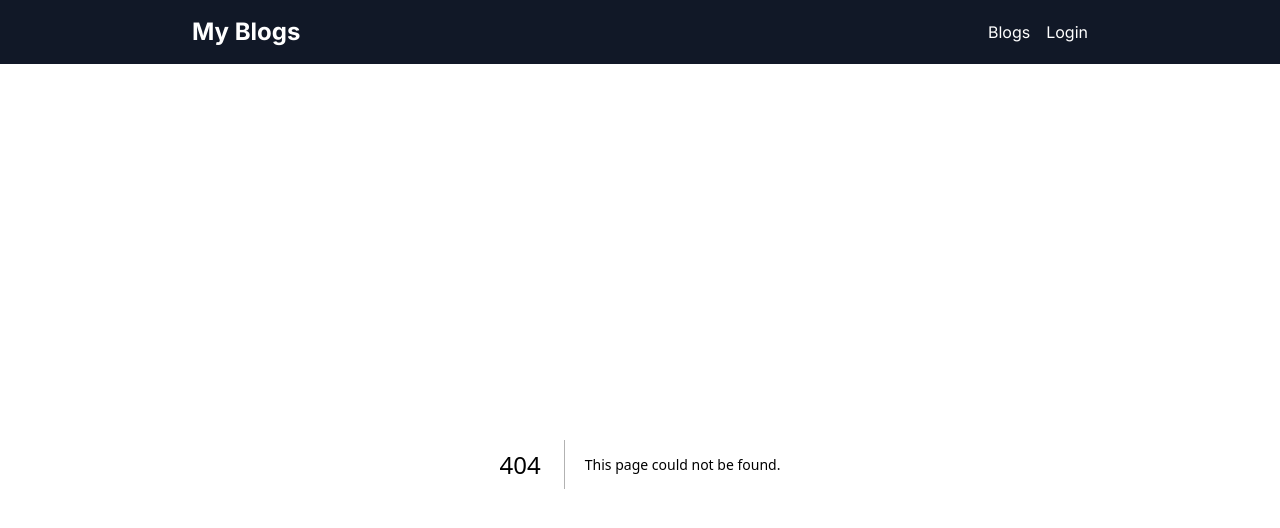
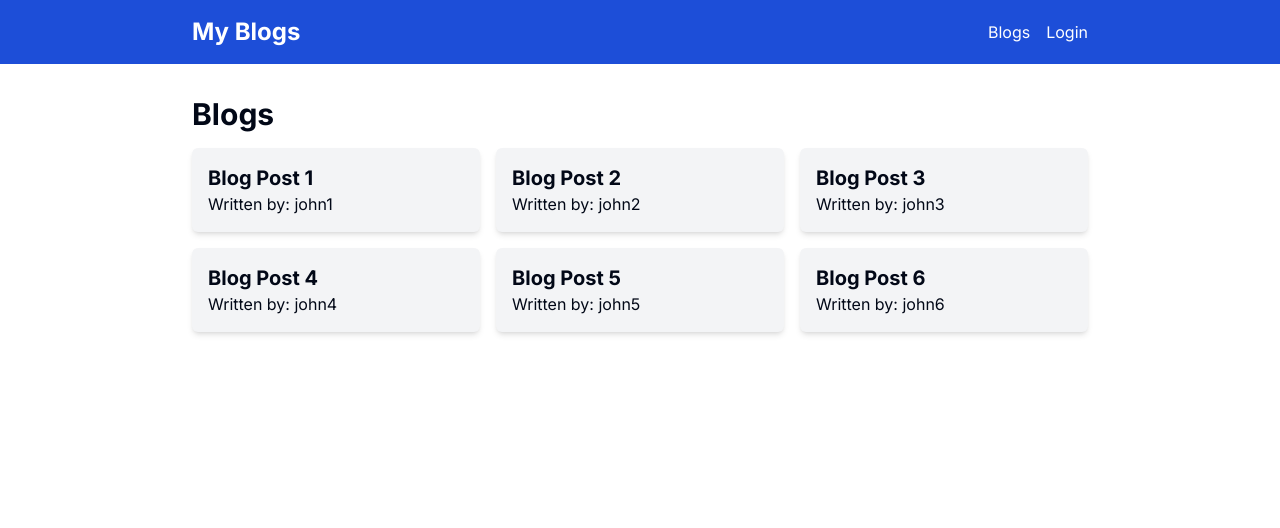
Before and after one commit to sudothai/blogs, a Next.js app: page /blogs in a window 1280 px wide. Before the commit this address had no page. Shown: the top 528 px of the page. Built offline with nearby package versions, Linux system fonts and the light colour scheme.

Commit message:
data is working from a array

```diff
--- /dev/null
+++ b/src/app/blogs/page.tsx
@@ -0,0 +1,22 @@
+import { posts } from "@/data/posts";
+import Link from "next/link";
+
+const BlogsPage = () => {
+    return (
+        <div className="max-w-4xl mx-auto py-8">
+            <h1 className="text-3xl font-bold mb-4">
+                Blogs
+            </h1>
+            <div className="grid grid-cols-1 sm:grid-cols-2 md:grid-cols-3 gap-4">
+                {posts.map(post => (
+                    <Link href={`/blogs/${post.id}`} className="bg-gray-100 p-4 rounded-md shadow-md">
+                        <h2 className="text-xl font-bold">{post.title}</h2>
+                        <p>Written by: {post.username}</p>
+                    </Link>
+                ))}
+            </div>
+        </div>
+     );
+}
+
+export default BlogsPage
--- a/src/components/Header.tsx
+++ b/src/components/Header.tsx
@@ -2,7 +2,7 @@
 
 const Header = () => {
     return (
-        <header className="bg-gray-900 p-4">
+        <header className="bg-blue-700 p-4">
             <nav className="flex justify-between items-center max-w-4xl mx-auto">
                 <Link href="/" className="text-white text-2xl font-bold">
                     My Blogs
--- /dev/null
+++ b/src/data/posts.ts
@@ -0,0 +1,38 @@
+export const posts = [
+    {
+        id: 1,
+        title: "Blog Post 1",
+        content: "This is content post 1",
+        username: "john1",
+    },
+    {
+        id: 2,
+        title: "Blog Post 2",
+        content: "This is content post 2",
+        username: "john2",
+    },
+    {
+        id: 3,
+        title: "Blog Post 3",
+        content: "This is content post 3",
+        username: "john3",
+    },
+    {
+        id: 4,
+        title: "Blog Post 4",
+        content: "This is content post 4",
+        username: "john4",
+    },
+    {
+        id: 5,
+        title: "Blog Post 5",
+        content: "This is content post 5",
+        username: "john5",
+    },
+    {
+        id: 6,
+        title: "Blog Post 6",
+        content: "This is content post 6",
+        username: "john6",
+    },
+]
```
